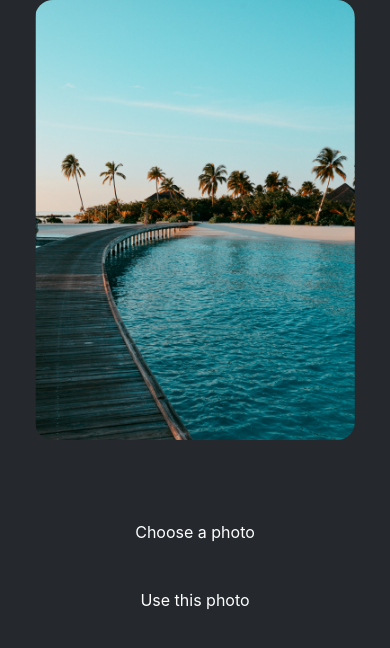
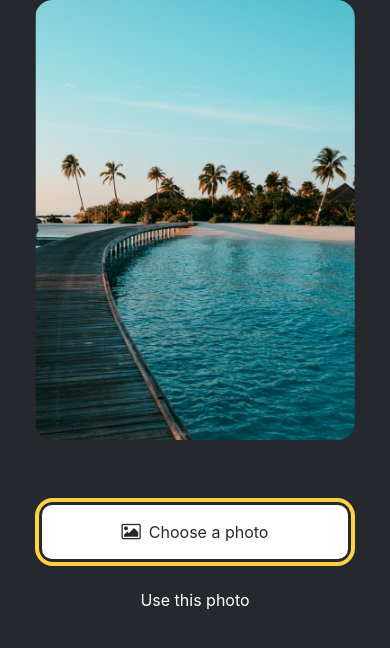
Before and after one commit to moltam89/StickerSmashTypeScript, a React Native app: screen / in a window 390 px wide. Shown: the top 648 px of the page. Built offline with nearby package versions, Linux system fonts and the light colour scheme.

Commit message:
Enhance the reusable button component

```diff
--- a/App.tsx
+++ b/App.tsx
@@ -12,7 +12,7 @@ export default function App() {
         <ImageViewer placeholderImageSource={PlaceholderImage} />
       </View>
       <View style={styles.imageContainer}>
-        <Button label="Choose a photo" />
+        <Button theme="primary" label="Choose a photo" />
         <Button label="Use this photo" />
       </View>
       <StatusBar style="auto" />
--- a/components/Button.tsx
+++ b/components/Button.tsx
@@ -1,10 +1,38 @@
 import { StyleSheet, View, Pressable, Text } from "react-native";
+import FontAwesome from "@expo/vector-icons/FontAwesome";
 
 interface ButtonProps {
+  theme?: string;
   label: string;
 }
 
-export default function Button({ label }: ButtonProps) {
+export default function Button({ theme, label }: ButtonProps) {
+  if (theme === "primary") {
+    return (
+      <View
+        style={[
+          styles.buttonContainer,
+          { borderWidth: 4, borderColor: "#ffd33d", borderRadius: 18 },
+        ]}
+      >
+        <Pressable
+          style={[styles.button, { backgroundColor: "#fff" }]}
+          onPress={() => alert("You pressed a button.")}
+        >
+          <FontAwesome
+            name="picture-o"
+            size={18}
+            color="#25292e"
+            style={styles.buttonIcon}
+          />
+          <Text style={[styles.buttonLabel, { color: "#25292e" }]}>
+            {label}
+          </Text>
+        </Pressable>
+      </View>
+    );
+  }
+
   return (
     <View style={styles.buttonContainer}>
       <Pressable
```
Lines whose indentation alone changed are shown as unchanged.
